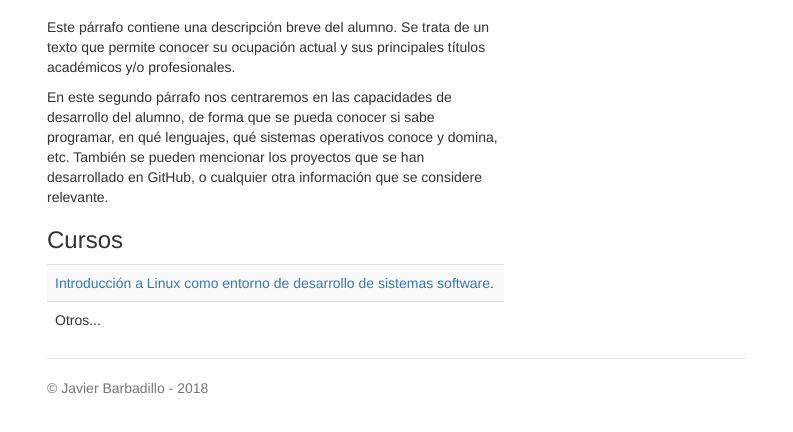
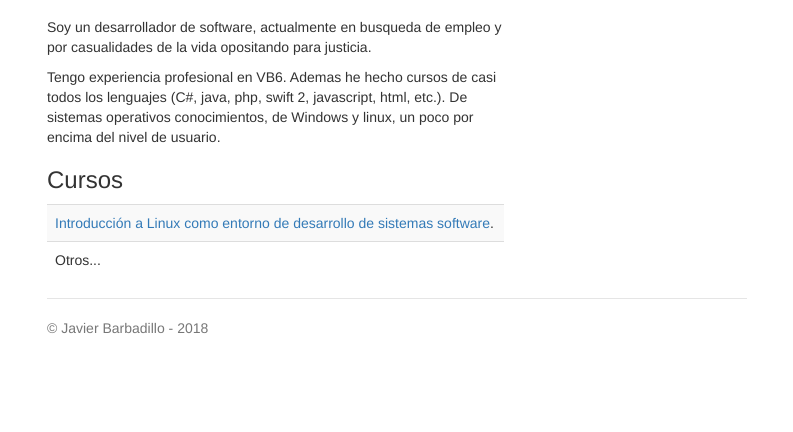
Before and after one commit to elpintas/elpintas.github.io, a plain HTML site: page index.html in a window 1280 px wide. Shown: the part 224-656 px from the top of the page, without its empty margins (243-1036 px from the left). Drawn offline with nearby package versions, Linux system fonts and the light colour scheme.

Commit message:
Version entregada

```diff
--- a/index.html
+++ b/index.html
@@ -41,9 +41,10 @@
       <div class='row'>
         <div class='col-sm-8'>
           <br>
-          <p>Este párrafo contiene una descripción breve del alumno. Se trata de un texto que permite conocer su ocupación actual y sus principales títulos académicos y/o profesionales.  </p>
+          <p>Soy un desarrollador de software, actualmente en busqueda de empleo y por casualidades de la vida opositando para justicia.  </p>
 
-          <p>En este segundo párrafo nos centraremos en las capacidades de desarrollo del alumno, de forma que se pueda conocer si sabe programar, en qué lenguajes, qué sistemas operativos conoce y domina, etc. También se pueden mencionar los proyectos que se han desarrollado en GitHub, o cualquier otra información que se considere relevante.</p>
+          <p>Tengo experiencia profesional en VB6. Ademas he hecho cursos de casi todos los lenguajes (C#, java, php, swift 2, javascript, html, etc.). De sistemas operativos conocimientos, de Windows y linux, un poco por encima del nivel de usuario.
+          </p>
 
           <h3>Cursos</h3>
           <table class='table table-striped'>
```
